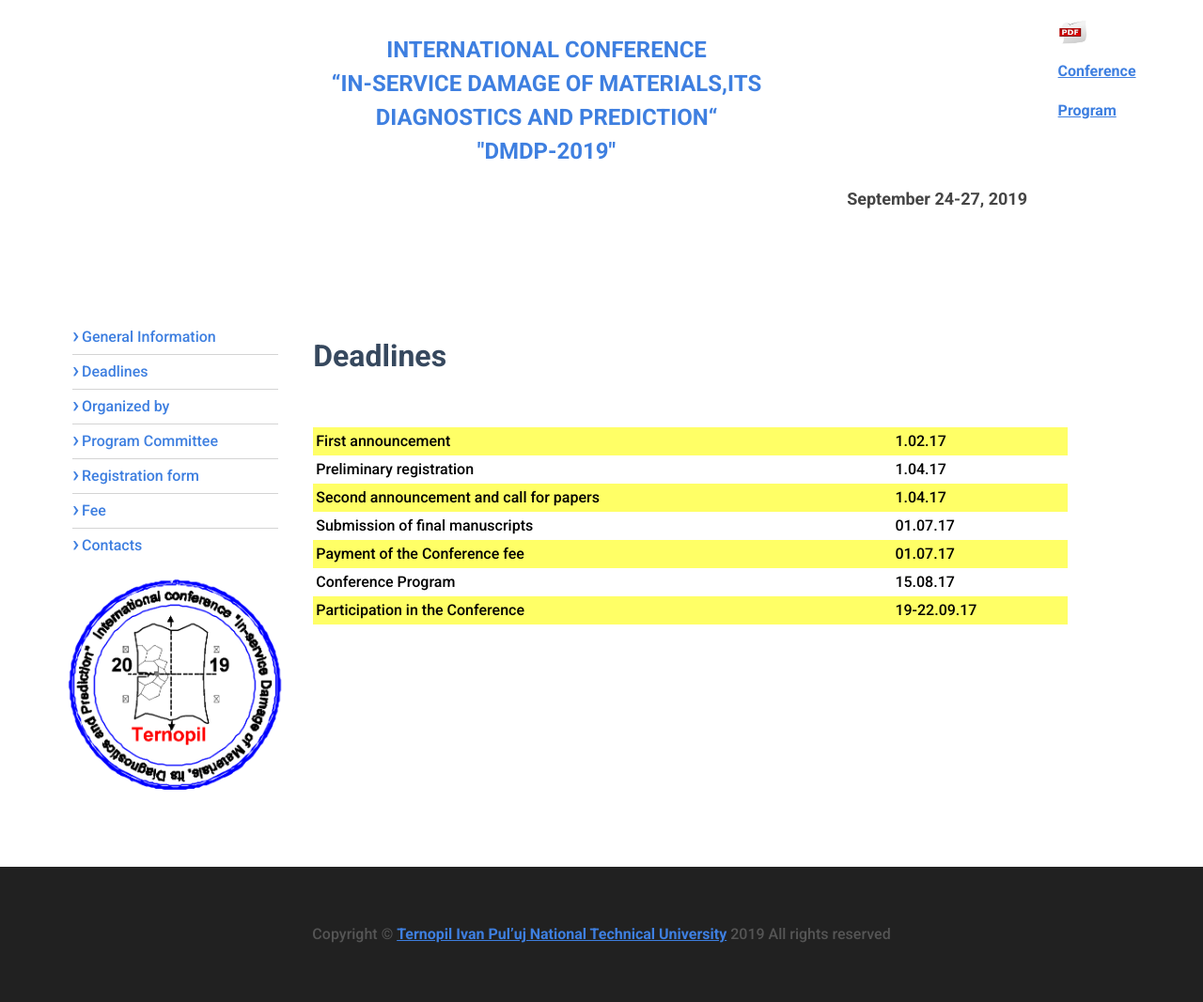
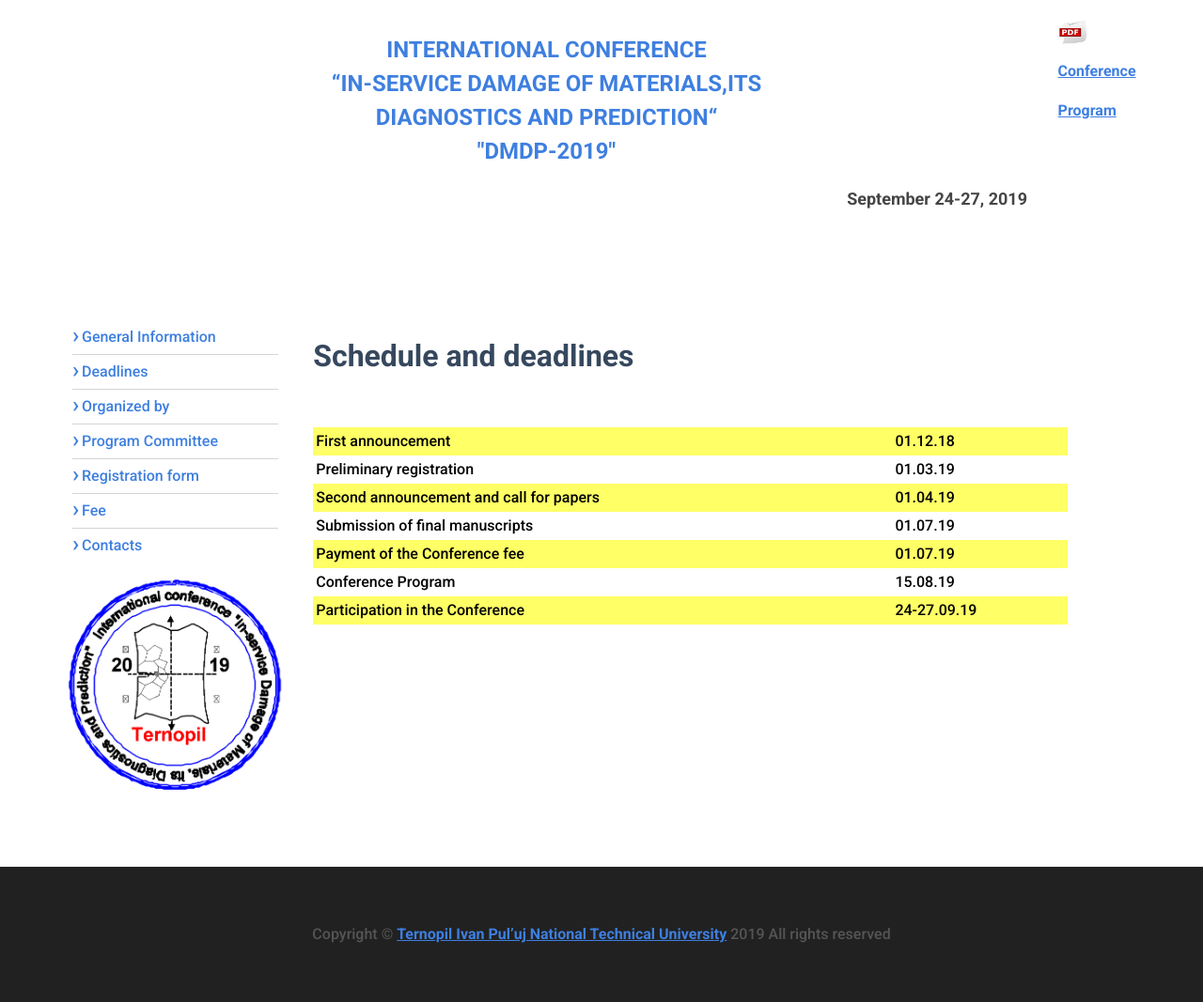
Before and after one commit to sivanchenko/dmdp.tntu.edu.ua, a Jekyll site: the page built from post/deadlines.md, in a window 1280 px wide. Shown: the whole page at 94% size. Built offline with Jekyll 4.4.1, drawn with Linux system fonts in a browser that asks for light colours.

Commit message:
update deadlines

```diff
--- a/post/deadlines.md
+++ b/post/deadlines.md
@@ -1,15 +1,15 @@
 ---
 layout: deadline
-title: Deadlines
+title: Schedule and deadlines
 permalink: /deadlines/
 ---
 
 |  |  |
 | ------ | ----------- |
-| First announcement   | 1.02.17 |
-| Preliminary registration | 1.04.17|
-| Second announcement and call for papers   |1.04.17 |
-|Submission of final manuscripts|01.07.17|
-|Payment of the Conference fee|01.07.17|
-|Conference Program|15.08.17|
-|Participation in the Conference|19-22.09.17|
+| First announcement   | 01.12.18 |
+| Preliminary registration | 01.03.19|
+| Second announcement and call for papers   |01.04.19 |
+|Submission of final manuscripts|01.07.19|
+|Payment of the Conference fee|01.07.19|
+|Conference Program|15.08.19|
+|Participation in the Conference|24-27.09.19|
```
